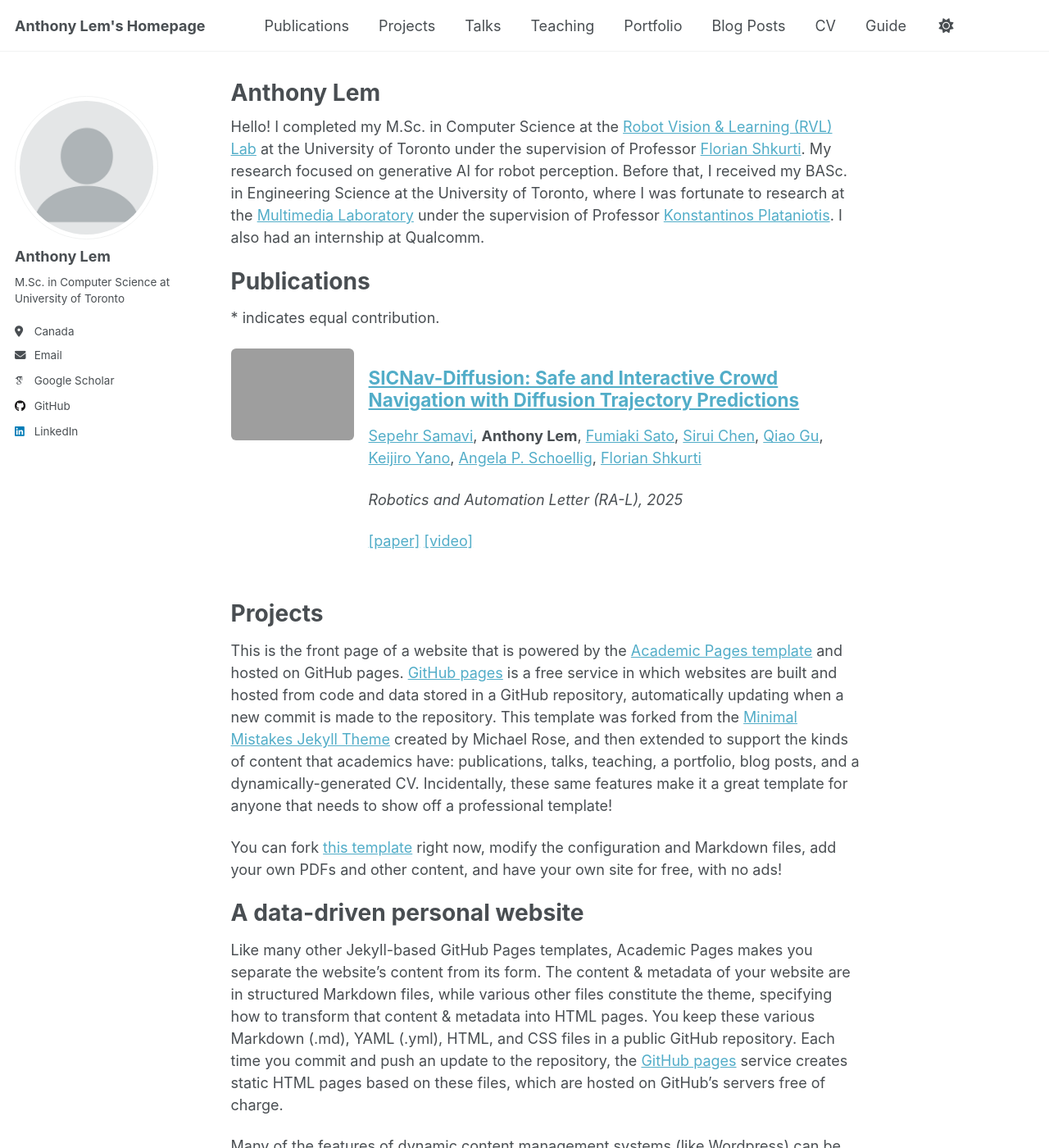
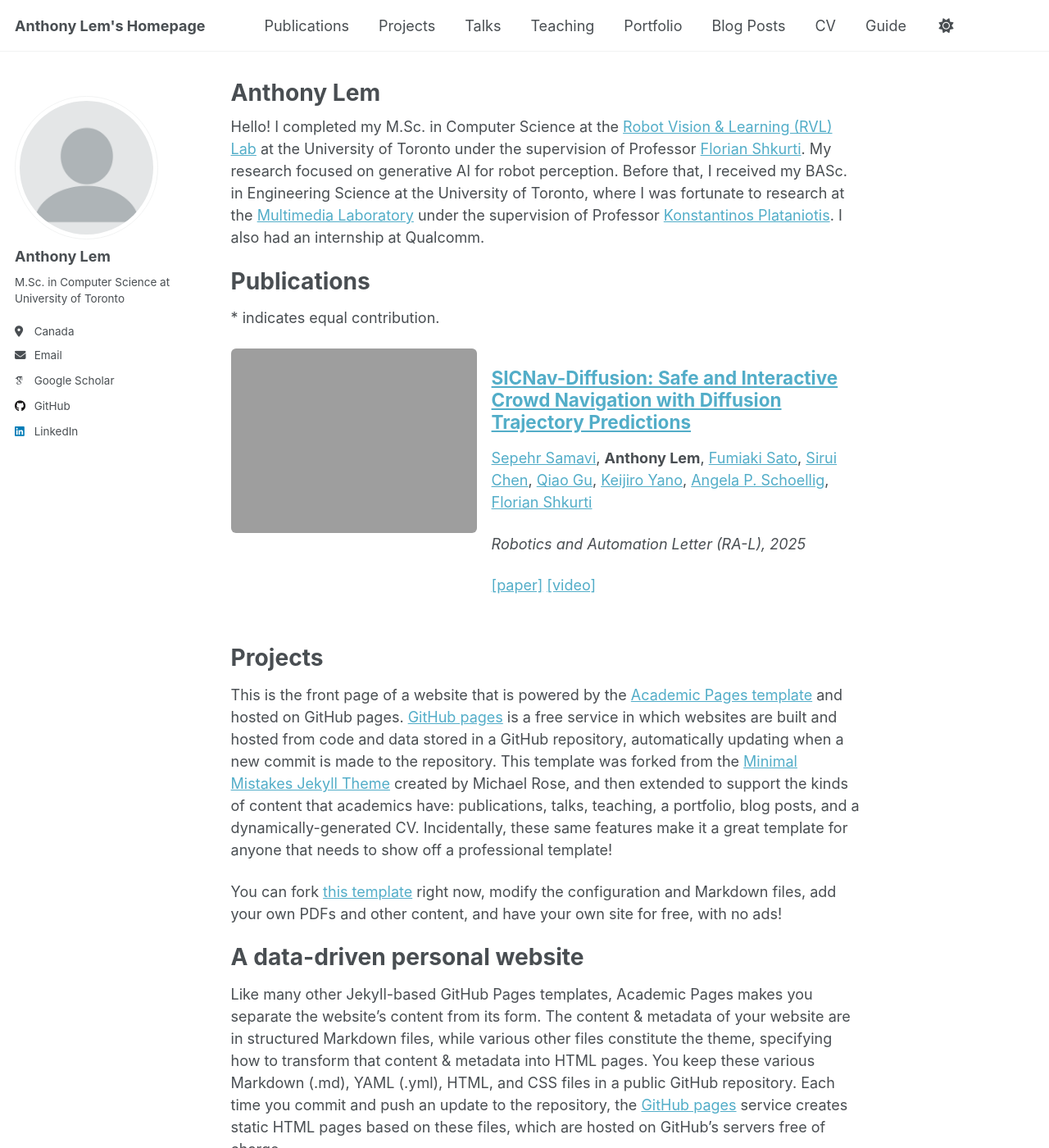
Before and after one commit to Anthonyjlem/Anthonyjlem.github.io, a Jekyll site: the page built from _pages/about.md, in a window 1280 px wide and 1400 px high. Shown: the whole window at 82% size. Built offline with Jekyll 4.4.1, drawn with Linux system fonts in a browser that asks for light colours; some web fonts are replaced; a script that is not in the unit is left out.

Commit message:
Double teaser image width

```diff
--- a/assets/css/main.scss
+++ b/assets/css/main.scss
@@ -77,7 +77,7 @@ html {
 }
 
 .archive__item-teaser {
-  max-width: 150px;   /* adjust thumbnail size */
+  max-width: 300px;   /* adjust thumbnail size */
   height: auto;
   border-radius: 6px; /* optional, rounded corners */
 }
```
